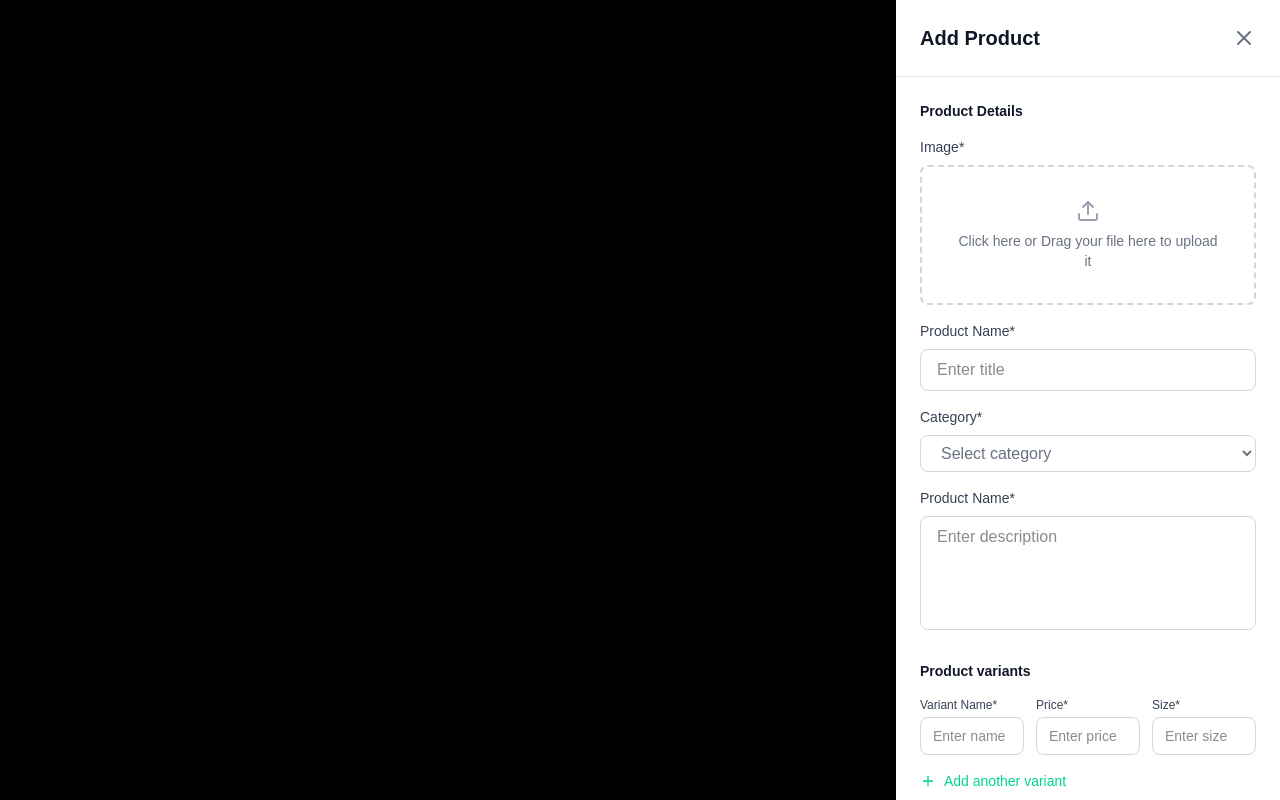
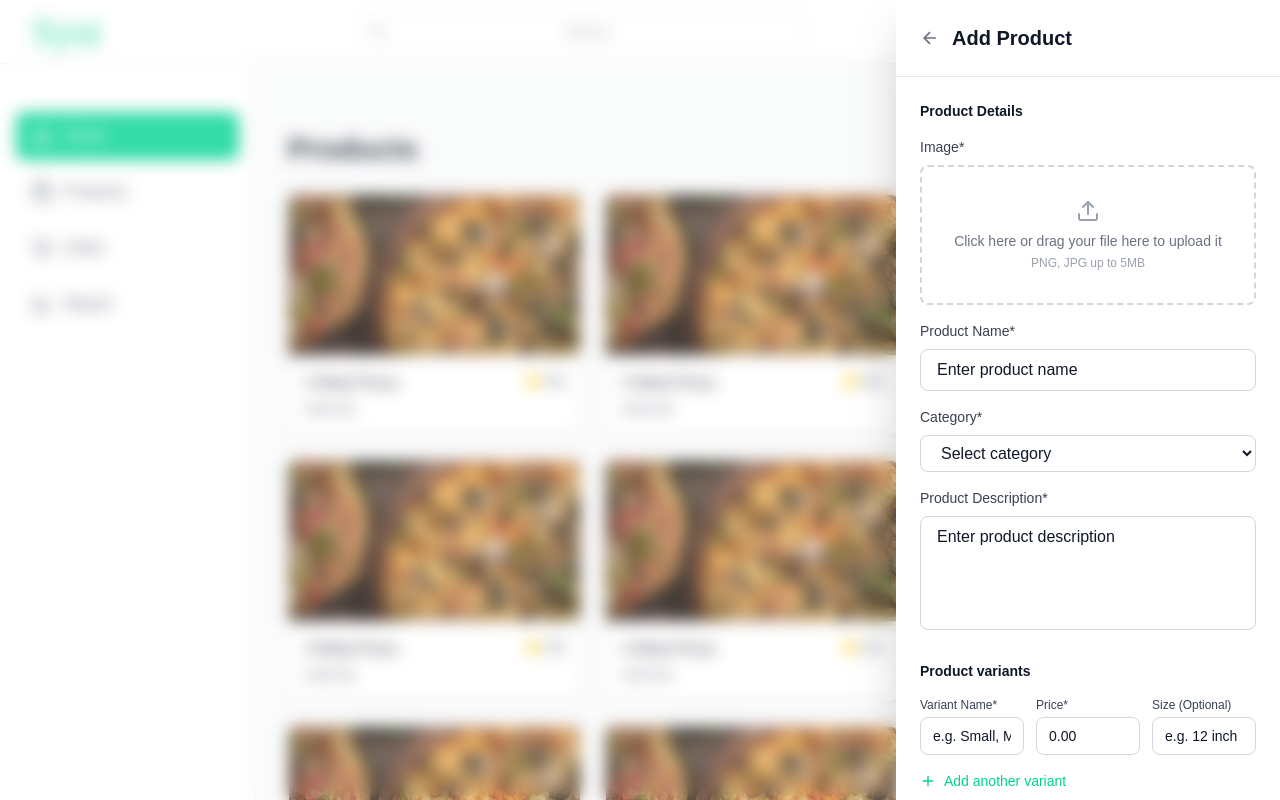
Before and after one commit to Aristocratjnr/frontend-test, a Next.js app: page /Syst/home in a window 1280 px wide. Both pictures are taken after a click on the button "Add Product". Shown: the top 800 px of the page. Built offline with nearby package versions, Linux system fonts and the light colour scheme.

Commit message:
updated layout to include all context providers for global state management.

```diff
--- a/src/app/Syst/home/page.tsx
+++ b/src/app/Syst/home/page.tsx
@@ -1,6 +1,6 @@
 "use client";
-import React, { useState, useEffect } from 'react';
-import { Star, X, Upload, Plus } from 'lucide-react';
+import React, { useState, useEffect, useRef } from 'react';
+import { Star, X, Upload, Plus, ImageIcon } from 'lucide-react';
 import Image from 'next/image';
 
 // Products Page Component
@@ -8,6 +8,20 @@ export default function ProductsPage() {
   const [isLoading, setIsLoading] = useState(true);
   const [isDrawerOpen, setIsDrawerOpen] = useState(false);
   const [variants, setVariants] = useState([{ name: '', price: '', size: '' }]);
+  const [selectedImage, setSelectedImage] = useState<File | null>(null);
+  const [imagePreview, setImagePreview] = useState<string | null>(null);
+  const [isDragOver, setIsDragOver] = useState(false);
+  const fileInputRef = useRef<HTMLInputElement>(null);
+
+  // Form state for new products
+  const [newProductData, setNewProductData] = useState({
+    name: '',
+    category: '',
+    description: '',
+    variants: [{ name: '', price: '', size: '' }]
+  });
+  const [isSubmitting, setIsSubmitting] = useState(false);
+
   const [products, setProducts] = useState<Array<{
     id: number;
     name: string;
@@ -19,14 +33,14 @@ export default function ProductsPage() {
   }>>([]);
 
   useEffect(() => {
-    // Simulate loading products data
+    // Load existing products
     const loadProducts = async () => {
       setIsLoading(true);
       // Simulate API delay
       await new Promise(resolve => setTimeout(resolve, 2000));
 
-      // Mock product data
-      const mockProducts = Array(9).fill(null).map((_, index) => ({
+      // Existing mock product data
+      const existingProducts = Array(9).fill(null).map((_, index) => ({
         id: index + 1,
         name: '4 Meat Pizza',
         price: 'GHS 50',
@@ -36,12 +50,128 @@ export default function ProductsPage() {
         description: 'Delicious pizza with 4 different meat toppings'
       }));
 
-      setProducts(mockProducts);
+      setProducts(existingProducts);
       setIsLoading(false);
     };
 
     loadProducts();
   }, []);
+
+  // Image upload handlers
+  const handleImageSelect = (file: File) => {
+    // Validate file type
+    if (!file.type.startsWith('image/')) {
+      alert('Please select a valid image file');
+      return;
+    }
+
+    // Validate file size (5MB max)
+    if (file.size > 5 * 1024 * 1024) {
+      alert('File size must be less than 5MB');
+      return;
+    }
+
+    setSelectedImage(file);
+
+    // Create preview URL
+    const reader = new FileReader();
+    reader.onload = (e) => {
+      setImagePreview(e.target?.result as string);
+    };
+    reader.readAsDataURL(file);
+  };
+
+  const handleFileInput = (e: React.ChangeEvent<HTMLInputElement>) => {
+    const file = e.target.files?.[0];
+    if (file) {
+      handleImageSelect(file);
+    }
+  };
+
+  const handleDrop = (e: React.DragEvent<HTMLDivElement>) => {
+    e.preventDefault();
+    setIsDragOver(false);
+
+    const file = e.dataTransfer.files?.[0];
+    if (file) {
+      handleImageSelect(file);
+    }
+  };
+
+  const handleDragOver = (e: React.DragEvent<HTMLDivElement>) => {
+    e.preventDefault();
+    setIsDragOver(true);
+  };
+
+  const handleDragLeave = (e: React.DragEvent<HTMLDivElement>) => {
+    e.preventDefault();
+    setIsDragOver(false);
+  };
+
+  const handleUploadClick = () => {
+    fileInputRef.current?.click();
+  };
+
+  const removeImage = () => {
+    setSelectedImage(null);
+    setImagePreview(null);
+    if (fileInputRef.current) {
+      fileInputRef.current.value = '';
+    }
+  };
+
+  const handleSubmit = async (e: React.FormEvent) => {
+    e.preventDefault();
+
+    // Validate form
+    if (!newProductData.name || !newProductData.category || !newProductData.description) {
+      alert('Please fill in all required fields');
+      return;
+    }
+
+    if (newProductData.variants.length === 0 || newProductData.variants.every(v => !v.name || !v.price)) {
+      alert('Please add at least one product variant');
+      return;
+    }
+
+    setIsSubmitting(true);
+
+    try {
+      // Create new product
+      const newProduct = {
+        id: Math.max(...products.map(p => p.id)) + 1,
+        name: newProductData.name,
+        price: newProductData.variants[0]?.price ? `GHS ${newProductData.variants[0].price}` : 'GHS 0',
+        rating: 4.0 + Math.random() * 1.0,
+        image: imagePreview || '/images/food.jpg',
+        category: newProductData.category,
+        description: newProductData.description
+      };
+
+      // Add to existing products
+      const updatedProducts = [...products, newProduct];
+      setProducts(updatedProducts);
+
+      // Reset form
+      setNewProductData({
+        name: '',
+        category: '',
+        description: '',
+        variants: [{ name: '', price: '', size: '' }]
+      });
+      setVariants([{ name: '', price: '', size: '' }]);
+      setSelectedImage(null);
+      setImagePreview(null);
+      setIsDrawerOpen(false);
+
+      alert('Product added successfully!');
+    } catch (error) {
+      console.error('Error adding product:', error);
+      alert('Failed to add product. Please try again.');
+    } finally {
+      setIsSubmitting(false);
+    }
+  };
 
   if (isLoading) {
     return (
@@ -83,17 +213,18 @@ export default function ProductsPage() {
   }
 
   return (
+    <>
       <div className="p-8">
         <div className="flex items-center justify-between mb-6">
           <h2 className="text-3xl font-bold text-gray-900">Products</h2>
           <div className="flex gap-3">
             <button
               onClick={() => setIsDrawerOpen(true)}
-            className="px-6 py-2 border border-emerald-400 text-emerald-400 rounded-lg hover:bg-emerald-50 font-medium transition-colors"
+              className="px-6 py-2 border border-emerald-400 text-emerald-400 rounded-full hover:bg-emerald-50 font-medium transition-colors"
             >
               Add Product
             </button>
-          <button className="px-6 py-2 bg-emerald-400 text-white rounded-lg hover:bg-emerald-500 font-medium transition-colors">
+            <button className="px-6 py-2 bg-emerald-400 text-white rounded-full hover:bg-emerald-500 font-medium transition-colors">
               Add to Cart
             </button>
           </div>
@@ -125,27 +256,33 @@ export default function ProductsPage() {
             </div>
           ))}
         </div>
+      </div>
 
       {/* Add Product Drawer */}
       {isDrawerOpen && (
         <>
-          {/* Backdrop */}
+          {/* Backdrop - Glassy semi-transparent overlay */}
           <div
-            className="fixed inset-0 bg-black bg-opacity-50 z-40"
+            className="fixed inset-0 bg-white/20 backdrop-blur-sm z-[100] transition-all duration-300"
             onClick={() => setIsDrawerOpen(false)}
           />
 
           {/* Drawer */}
-          <div className="fixed right-0 top-0 h-full w-96 bg-white shadow-2xl z-50 overflow-y-auto">
+          <div className="fixed right-0 top-0 h-screen w-96 bg-white shadow-2xl z-[110] overflow-y-auto">
             {/* Header */}
             <div className="flex items-center justify-between p-6 border-b border-gray-200">
-              <h2 className="text-xl font-bold text-gray-900">Add Product</h2>
+              <div className="flex items-center gap-3">
                 <button
                   onClick={() => setIsDrawerOpen(false)}
                   className="text-gray-500 hover:text-gray-700"
+                  title="Back"
                 >
-                <X size={24} />
+                  <svg width="20" height="20" viewBox="0 0 24 24" fill="none" stroke="currentColor" strokeWidth="2">
+                    <path d="M19 12H5M12 19l-7-7 7-7"/>
+                  </svg>
                 </button>
+                <h2 className="text-xl font-bold text-gray-900">Add Product</h2>
+              </div>
             </div>
 
             {/* Form Content */}
@@ -159,10 +296,57 @@ export default function ProductsPage() {
                   <label className="block text-sm font-medium text-gray-700 mb-2">
                     Image*
                   </label>
-                  <div className="border-2 border-dashed border-gray-300 rounded-lg p-8 text-center hover:border-emerald-400 transition-colors cursor-pointer">
-                    <Upload className="mx-auto text-gray-400 mb-2" size={24} />
-                    <p className="text-sm text-gray-500">Click here or Drag your file here to upload it</p>
+
+                  {/* Hidden file input */}
+                  <input
+                    ref={fileInputRef}
+                    type="file"
+                    accept="image/*"
+                    onChange={handleFileInput}
+                    className="hidden"
+                  />
+
+                  {/* Upload area */}
+                  {!imagePreview ? (
+                    <div
+                      className={`border-2 border-dashed rounded-lg p-8 text-center transition-colors cursor-pointer ${
+                        isDragOver
+                          ? 'border-emerald-400 bg-emerald-50'
+                          : 'border-gray-300 hover:border-emerald-400'
+                      }`}
+                      onClick={handleUploadClick}
+                      onDrop={handleDrop}
+                      onDragOver={handleDragOver}
+                      onDragLeave={handleDragLeave}
+                    >
+                      <Upload className={`mx-auto mb-2 ${isDragOver ? 'text-emerald-400' : 'text-gray-400'}`} size={24} />
+                      <p className={`text-sm ${isDragOver ? 'text-emerald-600' : 'text-gray-500'}`}>
+                        {isDragOver ? 'Drop your image here' : 'Click here or drag your file here to upload it'}
+                      </p>
+                      <p className="text-xs text-gray-400 mt-1">PNG, JPG up to 5MB</p>
                     </div>
+                  ) : (
+                    <div className="relative">
+                      <img
+                        src={imagePreview}
+                        alt="Preview"
+                        className="w-full h-48 object-cover rounded-lg border border-gray-200"
+                      />
+                      <button
+                        onClick={removeImage}
+                        className="absolute top-2 right-2 bg-red-500 text-white rounded-full p-1 hover:bg-red-600 transition-colors"
+                        title="Remove image"
+                      >
+                        <X size={16} />
+                      </button>
+                      <button
+                        onClick={handleUploadClick}
+                        className="absolute bottom-2 right-2 bg-white bg-opacity-80 text-gray-700 rounded px-2 py-1 text-xs hover:bg-opacity-100 transition-all"
+                      >
+                        Change
+                      </button>
+                    </div>
+                  )}
                 </div>
 
                 {/* Product Name */}
@@ -172,8 +356,11 @@ export default function ProductsPage() {
                   </label>
                   <input
                     type="text"
-                    placeholder="Enter title"
-                    className="w-full px-4 py-2 border border-gray-300 rounded-lg focus:outline-none focus:ring-2 focus:ring-emerald-400 focus:border-transparent"
+                    placeholder="Enter product name"
+                    value={newProductData.name}
+                    onChange={(e) => setNewProductData({ ...newProductData, name: e.target.value })}
+                    className="w-full px-4 py-2 border border-gray-300 rounded-lg focus:outline-none focus:ring-2 focus:ring-emerald-400 focus:border-transparent text-gray-900 placeholder:text-gray-900"
+                    required
                   />
                 </div>
 
@@ -182,23 +369,33 @@ export default function ProductsPage() {
                   <label className="block text-sm font-medium text-gray-700 mb-2">
                     Category*
                   </label>
-                  <select className="w-full px-4 py-2 border border-gray-300 rounded-lg focus:outline-none focus:ring-2 focus:ring-emerald-400 focus:border-transparent text-gray-500">
-                    <option>Select category</option>
-                    <option>Pizza</option>
-                    <option>Burger</option>
-                    <option>Drinks</option>
+                  <select
+                    value={newProductData.category}
+                    onChange={(e) => setNewProductData({ ...newProductData, category: e.target.value })}
+                    className="w-full px-4 py-2 border border-gray-300 rounded-lg focus:outline-none focus:ring-2 focus:ring-emerald-400 focus:border-transparent text-gray-900"
+                    required
+                  >
+                    <option value="">Select category</option>
+                    <option value="Pizza">Pizza</option>
+                    <option value="Burger">Burger</option>
+                    <option value="Drinks">Drinks</option>
+                    <option value="Desserts">Desserts</option>
+                    <option value="Sides">Sides</option>
                   </select>
                 </div>
 
                 {/* Product Description */}
                 <div className="mb-4">
                   <label className="block text-sm font-medium text-gray-700 mb-2">
-                    Product Name*
+                    Product Description*
                   </label>
                   <textarea
-                    placeholder="Enter description"
+                    placeholder="Enter product description"
+                    value={newProductData.description}
+                    onChange={(e) => setNewProductData({ ...newProductData, description: e.target.value })}
                     rows={4}
-                    className="w-full px-4 py-2 border border-gray-300 rounded-lg focus:outline-none focus:ring-2 focus:ring-emerald-400 focus:border-transparent resize-none"
+                    className="w-full px-4 py-2 border border-gray-300 rounded-lg focus:outline-none focus:ring-2 focus:ring-emerald-400 focus:border-transparent resize-none text-gray-900 placeholder:text-gray-900"
+                    required
                   />
                 </div>
               </div>
@@ -216,14 +413,16 @@ export default function ProductsPage() {
                         </label>
                         <input
                           type="text"
-                          placeholder="Enter name"
+                          placeholder="e.g. Small, Medium, Large"
                           value={variant.name}
                           onChange={(e) => {
                             const newVariants = [...variants];
                             newVariants[index].name = e.target.value;
                             setVariants(newVariants);
+                            setNewProductData({ ...newProductData, variants: newVariants });
                           }}
-                          className="w-full px-3 py-2 border border-gray-300 rounded-lg focus:outline-none focus:ring-2 focus:ring-emerald-400 focus:border-transparent text-sm"
+                          className="w-full px-3 py-2 border border-gray-300 rounded-lg focus:outline-none focus:ring-2 focus:ring-emerald-400 focus:border-transparent text-sm text-gray-900 placeholder:text-gray-900"
+                          required
                         />
                       </div>
                       <div>
@@ -231,31 +430,35 @@ export default function ProductsPage() {
                           Price*
                         </label>
                         <input
-                          type="text"
-                          placeholder="Enter price"
+                          type="number"
+                          step="0.01"
+                          placeholder="0.00"
                           value={variant.price}
                           onChange={(e) => {
                             const newVariants = [...variants];
                             newVariants[index].price = e.target.value;
                             setVariants(newVariants);
+                            setNewProductData({ ...newProductData, variants: newVariants });
                           }}
-                          className="w-full px-3 py-2 border border-gray-300 rounded-lg focus:outline-none focus:ring-2 focus:ring-emerald-400 focus:border-transparent text-sm"
+                          className="w-full px-3 py-2 border border-gray-300 rounded-lg focus:outline-none focus:ring-2 focus:ring-emerald-400 focus:border-transparent text-sm text-gray-900 placeholder:text-gray-900"
+                          required
                         />
                       </div>
                       <div>
                         <label className="block text-xs font-medium text-gray-700 mb-1">
-                          Size*
+                          Size (Optional)
                         </label>
                         <input
                           type="text"
-                          placeholder="Enter size"
+                          placeholder="e.g. 12 inch"
                           value={variant.size}
                           onChange={(e) => {
                             const newVariants = [...variants];
                             newVariants[index].size = e.target.value;
                             setVariants(newVariants);
+                            setNewProductData({ ...newProductData, variants: newVariants });
                           }}
-                          className="w-full px-3 py-2 border border-gray-300 rounded-lg focus:outline-none focus:ring-2 focus:ring-emerald-400 focus:border-transparent text-sm"
+                          className="w-full px-3 py-2 border border-gray-300 rounded-lg focus:outline-none focus:ring-2 focus:ring-emerald-400 focus:border-transparent text-sm text-gray-900 placeholder:text-gray-900"
                         />
                       </div>
                     </div>
@@ -264,7 +467,11 @@ export default function ProductsPage() {
 
                 {/* Add Another Variant Button */}
                 <button
-                  onClick={() => setVariants([...variants, { name: '', price: '', size: '' }])}
+                  onClick={() => {
+                    const newVariants = [...variants, { name: '', price: '', size: '' }];
+                    setVariants(newVariants);
+                    setNewProductData({ ...newProductData, variants: newVariants });
+                  }}
                   className="flex items-center gap-2 text-emerald-400 hover:text-emerald-500 font-medium text-sm"
                 >
                   <Plus size={16} />
@@ -273,13 +480,17 @@ export default function ProductsPage() {
               </div>
 
               {/* Add Product Button */}
-              <button className="w-full py-3 bg-emerald-400 text-white rounded-lg hover:bg-emerald-500 font-medium transition-colors">
-                Add Product
+              <button
+                onClick={handleSubmit}
+                disabled={isSubmitting}
+                className="w-full py-3 bg-emerald-400 text-white rounded-lg hover:bg-emerald-500 font-medium transition-colors disabled:opacity-50 disabled:cursor-not-allowed"
+              >
+                {isSubmitting ? 'Adding Product...' : 'Add Product'}
               </button>
             </div>
           </div>
         </>
       )}
-    </div>
+    </>
   );
 }
```
Lines whose indentation alone changed are shown as unchanged.
